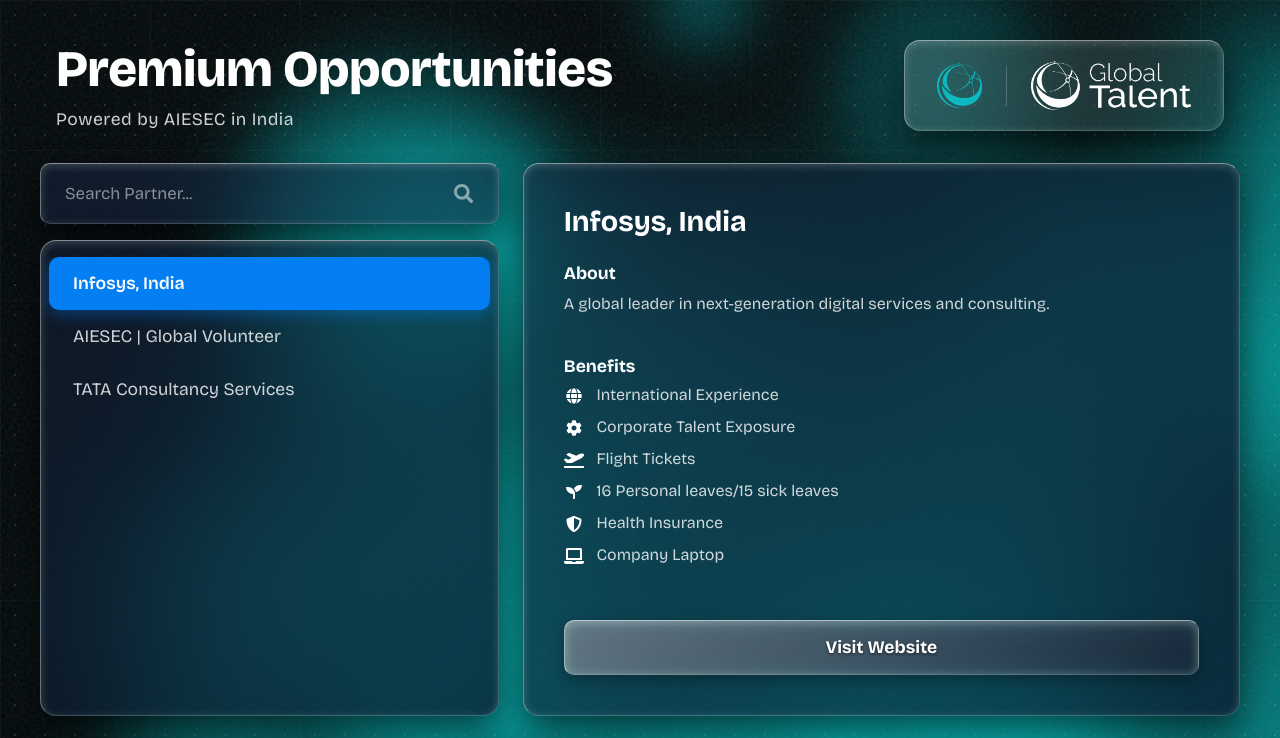
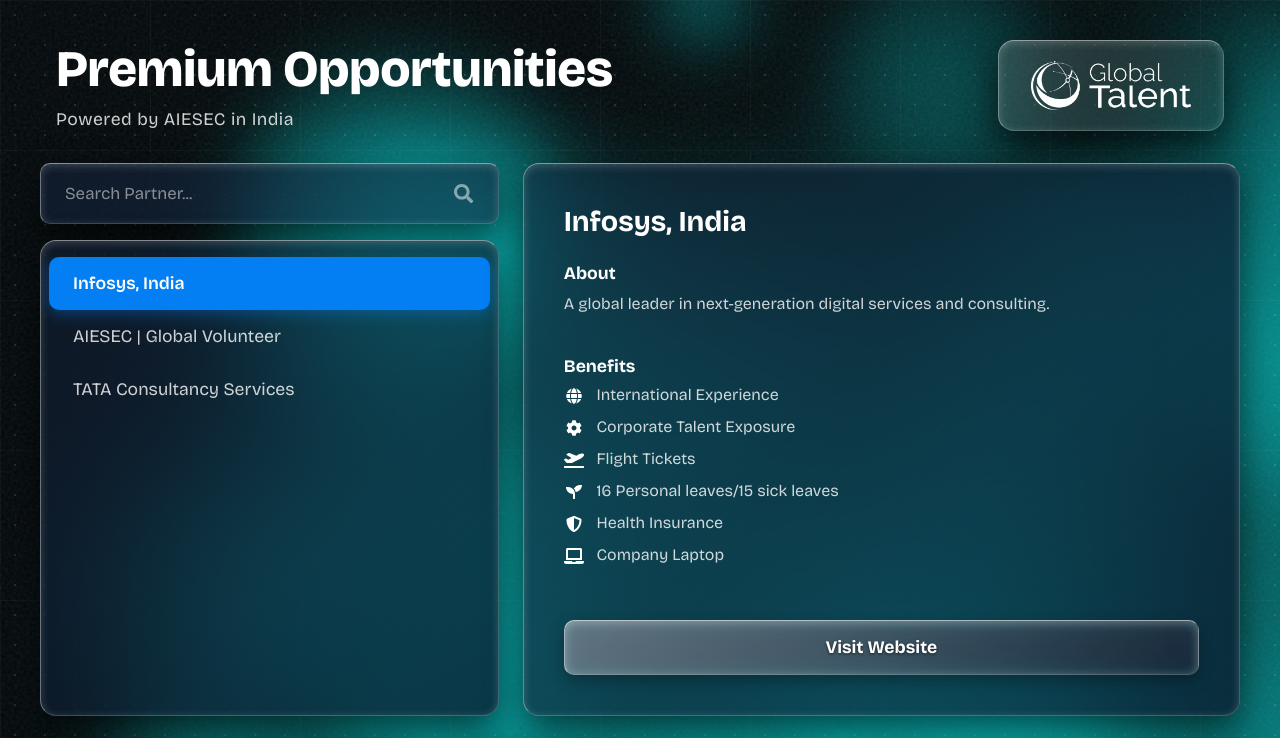
Before and after one commit to maneesh-0-1/NEP-Opportunities-AIESECinIndia, a React (Vite) app: page / in a window 1280 px wide. Shown: the top 738 px of the page. Built offline with nearby package versions, Linux system fonts and the light colour scheme; no server answers.

Commit message:
Remove main icon from header

```diff
--- a/src/App.jsx
+++ b/src/App.jsx
@@ -4,7 +4,6 @@
 import BackgroundFluid from './BackgroundFluid';
 import './App.css';
 import gtLogo from './assets/GT-logo.png';
-import mainIcon from './assets/icon.png';
 
 const API_URL = "https://script.google.com/macros/s/AKfycbzjfElmM0yCCLrZbes7xjU4Wi4G6FvM6njtEFdLn-7fNdGmU2P8XsxuEmt1GiW5e_xMzw/exec";
 
@@ -125,9 +124,7 @@
             <h1 className="header-title">Premium Opportunities</h1>
             <p className="header-subtitle">Powered by AIESEC in India</p>
           </div>
-          <div className="glass-panel logo-card" style={{ gap: '1.5rem' }}>
-            <img src={mainIcon} alt="Main App Icon" className="actual-logo" style={{ maxHeight: '45px' }} />
-            <div style={{ width: '1px', height: '40px', background: 'rgba(255, 255, 255, 0.2)' }}></div>
+          <div className="glass-panel logo-card">
             <img src={gtLogo} alt="Global Talent Logo" className="actual-logo" />
           </div>
         </header>
```
